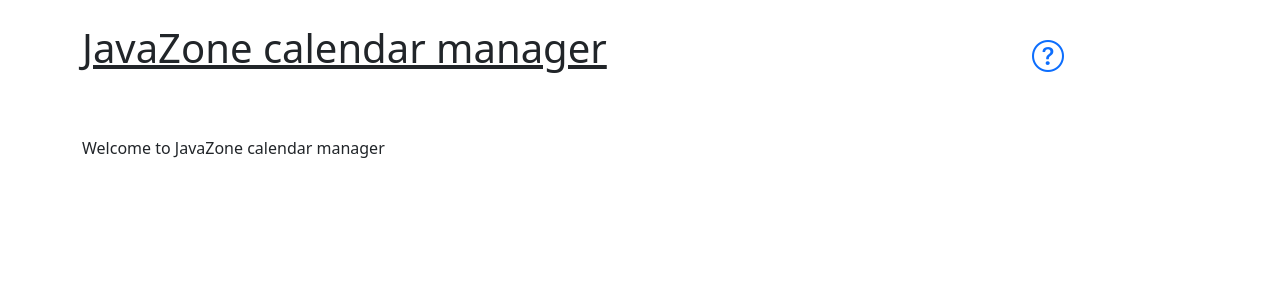
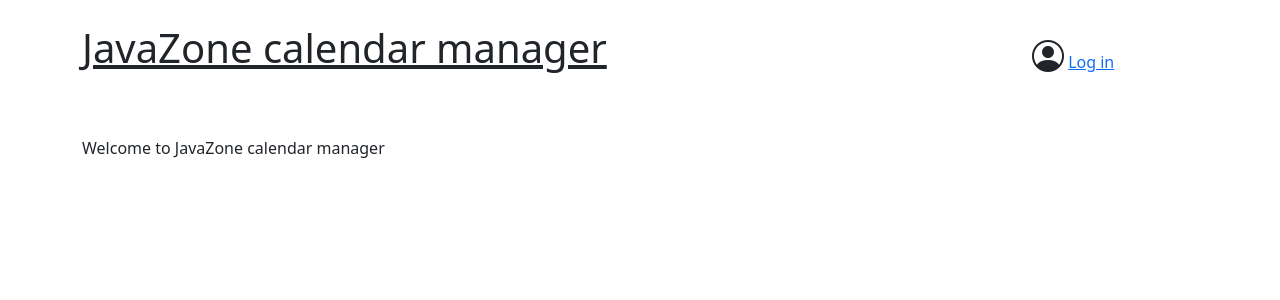
Before and after one commit to mortenlj/javazone, a FastAPI app: page / in a window 1280 px wide. Shown: the top 300 px of the page. Run offline with FastAPI, Linux system fonts and the light colour scheme; parts of the project's set-up code (start-up, migrations or seed data) failed here and were passed over.

Commit message:
Minor adjustments to profile widget

```diff
--- a/templates/widgets/profile.html.j2
+++ b/templates/widgets/profile.html.j2
@@ -1,9 +1,10 @@
 <div>
     {% if user %}
+        <i class="bi bi-question-circle" style="font-size: 2rem"></i>
+        <!-- TODO: Show user name and profile picture -->
+        John Doe &lt;{{ user.email }}&gt;
+    {% else %}
         <i class="bi bi-person-circle" style="font-size: 2rem"></i>
-    {% else %}
-        <a href="{{ url_for("login") }}">
-            <i class="bi bi-question-circle" style="font-size: 2rem"></i>
-        </a>
+        <a href="{{ url_for("login") }}">Log in</a>
     {% endif %}
 </div>
```
